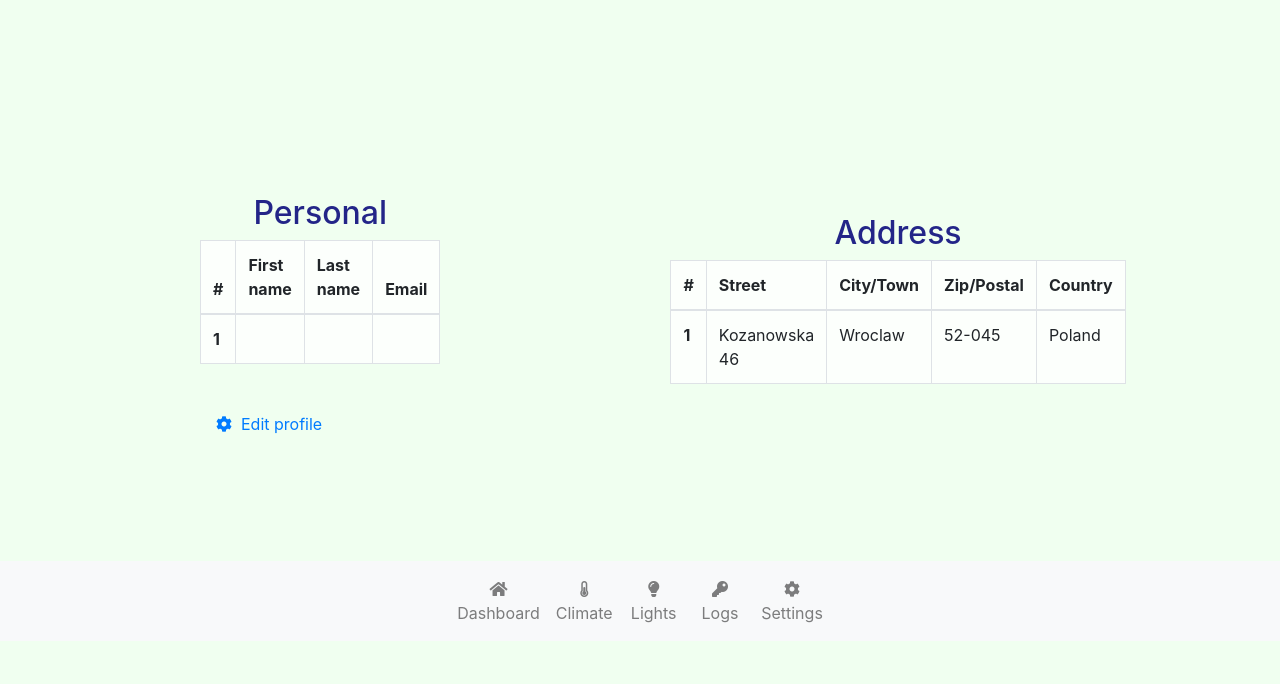
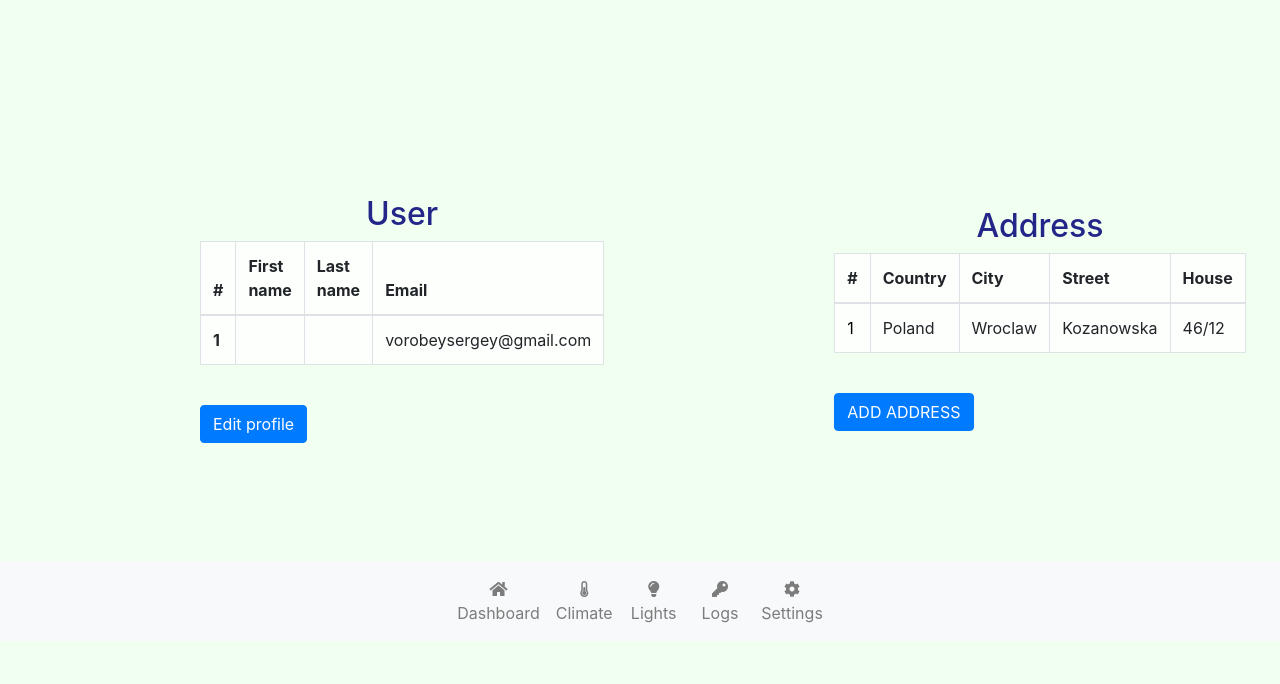
Before and after one commit to SergeiVorobev/Smart-home-website, a Django app: page /settings/ in a window 1280 px wide; the page is wider, and only the part inside the window is pictured. Shown: the part 159-843 px from the top of that part. Run offline with Django 3.2, Linux system fonts and the light colour scheme; a user stored in the database is signed in; data comes from the database, SQL or seed files in the repository; both versions use the stored data as it was after the commit; lists and menus that the app fills with data are empty; some libraries are stand-ins or nearby versions.

Commit message:
address CRUD

```diff
--- a/SmartHome/settings.py
+++ b/SmartHome/settings.py
@@ -45,6 +45,7 @@ INSTALLED_APPS = [
     'django.contrib.staticfiles',
     'smart_home.apps.SmartHomeConfig',
     'social_django',
+    # 'social.apps.django_app.default',
 ]
 
 MIDDLEWARE = [
@@ -116,7 +117,7 @@ AUTH_PASSWORD_VALIDATORS = [
 AUTHENTICATION_BACKENDS = (
     'social_core.backends.github.GithubOAuth2',
     'social_core.backends.google.GoogleOAuth2',
-
+    'social_core.backends.linkedin.LinkedinOAuth2',
     'django.contrib.auth.backends.ModelBackend',
 )
 
@@ -164,6 +165,9 @@ DEFAULT_AUTO_FIELD = 'django.db.models.BigAutoField'
 # social auth configs for github
 SOCIAL_AUTH_GITHUB_KEY = 'ce608a584f687fa4d3b9'
 SOCIAL_AUTH_GITHUB_SECRET = 'd83591647255248aa19789acf1a39e6c2a1c0086'
+
+SOCIAL_AUTH_LINKEDIN_OAUTH2_KEY = '779i7gyhzm6exa'
+SOCIAL_AUTH_LINKEDIN_OAUTH2_SECRET = 'wwZPCbIhIrhiLjzn'
 # social auth configs for google
 SOCIAL_AUTH_GOOGLE_OAUTH2_KEY = '19926759083-nslmie23n7dj2vt0tjh5i3gffla7sbc3.apps.googleusercontent.com'
 SOCIAL_AUTH_GOOGLE_OAUTH2_SECRET = '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'
--- a/smart_home/admin.py
+++ b/smart_home/admin.py
@@ -1,5 +1,6 @@
 from django.contrib import admin
-from .models import  Profile
+from .models import  Profile, Location
 
 # Register your models here.
 admin.site.register(Profile)
+admin.site.register(Location)
--- a/smart_home/urls.py
+++ b/smart_home/urls.py
@@ -31,8 +31,9 @@ urlpatterns =[
      path('lights/', views.all_lights, name="lights"),
      path('logs/', views.all_logs, name="logs"),
      path('settings/', views.set_tings, name="settings"),
-     # path('personal/', views.personal, name="person"),
-     # path('edit_user/', views.edit_user, name="edit_profile"),
-     path('edit_address/', views.edit_address, name="edit_address"),
+     path('add_address/', views.add_address, name='add-address'),
+     path('show_address/<address_id>', views.show_address, name='show-address'),
+     path('del_address/<address_id>', views.del_address, name="del-address"),
+    path('edit_address/<address_id>', views.edit_address, name="edit-address"),
 
 ] + static(settings.MEDIA_URL, document_root=settings.MEDIA_ROOT)
--- a/smart_home/views.py
+++ b/smart_home/views.py
@@ -7,6 +7,7 @@ from datetime import datetime
 # from .models import Device
 from django.urls import reverse_lazy
 from django.views.generic import UpdateView
+from .models import Location, Profile
 
 # from .models import UserAccount
 from .forms import UpdateUserForm, UpdateProfileForm
@@ -21,7 +22,7 @@ from django.template.loader import render_to_string
 from django.views import generic
 from django.views import View
 from django.contrib.auth.views import LoginView, PasswordChangeView
-from .forms import RegisterForm, LoginForm
+from .forms import RegisterForm, LoginForm, AddressForm
 from django.urls import reverse_lazy
 from django.contrib.auth.views import PasswordResetView
 from django.contrib.messages.views import SuccessMessageMixin
@@ -99,6 +100,7 @@ class CustomLoginView(LoginView):
             self.request.session.modified = True
 
         # else browser session will be as long as the session cookie time "SESSION_COOKIE_AGE" defined in settings.py
+
         return super(CustomLoginView, self).form_valid(form)
 
 
@@ -112,6 +114,15 @@ class ResetPasswordView(SuccessMessageMixin, PasswordResetView):
                       "please make sure you've entered the address you registered with, and check your spam folder."
     success_url = reverse_lazy('users-home')
 
+# class SuccessVisitView(SuccessMessageMixin, PasswordResetView):
+#     template_name = 'users/login.html'
+#     email_template_name = 'users/success_login.html'
+#     subject_template_name = 'users/password_reset_subject'
+#     success_message = "We inform you about visiting the Smart home system website with your login, " \
+#                       # "if an account exists with the email you entered. You should receive them shortly." \
+#                       # " If you don't receive an email, " \
+#                       # "please make sure you've entered the address you registered with, and check your spam folder."
+#     success_url = reverse_lazy('users-home')
 
 class ChangePasswordView(SuccessMessageMixin, PasswordChangeView):
     template_name = 'users/change_password.html'
@@ -127,8 +138,11 @@ def all_climate(request):
 
 @login_required(login_url='login')
 def set_tings(request):
-    # climate_list = Climate.objects.all().order_by('event_date')
-    return render(request, 'settings.html')
+    address_list = Location.objects.all().order_by('street')
+    user = Profile.objects.all().order_by('user_id')
+    return render(request, 'settings.html',
+                  {'address_list': address_list,
+                   'person': user})
 
 
 @login_required(login_url='login')
@@ -162,8 +176,39 @@ def profile(request):
 
 
 @login_required(login_url='login')
-def edit_address(request):
-    return render(request, 'edit_address.html')
+def edit_address(request, address_id):
+    address = Location.objects.get(pk=address_id)
+    form = AddressForm(request.POST or None, instance=address)
+    if form.is_valid():
+        form.save()
+        return redirect('settings', address_id)
+
+    return render(request, 'edit_address.html', {'address': address, 'form': form})
+
+
+# from django.core.mail import EmailMessage
+# from django.conf import settings
+# from django.template.loader import render_to_string
+#
+# def success_login(request):
+#
+#     template = render_to_string('email_login.html', {'name': request.user.first_name})
+#     # user = RegisterForm
+#     mail = request.user.email
+#     email = EmailMessage(
+#         'You have been logged in',
+#         # 'email_login.html',
+#         template,
+#         settings.EMAIL_HOST_USER,
+#         [mail],
+#     )
+#     email.fail_silently=False
+#     email.send()
+
+    # messages.success(request, 'Your profile is updated successfully')
+    # contex = {'user': user}
+    #
+    # return render(request, 'users/profile.html', contex)
 
 # def send_message(to_email, body_message):
 #
@@ -177,3 +222,33 @@ def edit_address(request):
 #         message = f'Subject: CoCo\n\n{dt} -- CoCo Administration\r\n\n{body_message}\n\nBest regards\nCoCo\'s team'
 #         srv.sendmail(settings.EMAIL_HOST_USER, to_email, message)
 #         srv.quit()
+
+@login_required(login_url='login')
+def add_address(request):
+    submitted = False
+
+    if request.method == "POST":
+        form = AddressForm(request.POST)
+        if form.is_valid():
+            form.save()
+            return HttpResponseRedirect('/add_address?submitted=True')
+    else:
+        form = AddressForm
+        if 'submitted' in request.GET:
+            submitted = True
+
+    return render(request, 'add_address.html', {'form': form, 'submitted': submitted})
+
+
+@login_required(login_url='login')
+def show_address(request, address_id):
+    address = Location.objects.get(pk=address_id)
+    return render(request, 'show_address.html', {
+                      "address": address,
+                  })
+
+
+def del_address(request, address_id):
+    event = Location.objects.get(pk=address_id)
+    event.delete()
+    return redirect('settings')
--- a/templates/email_login.html
+++ b/templates/email_login.html
@@ -1,4 +1,5 @@
-Hello {{ name }}
+Hello
+{{ name }}
 
 You successfully logged into CoCo.
 Thank You for your choice.
--- a/templates/settings.html
+++ b/templates/settings.html
@@ -16,7 +16,7 @@
             <section>
 
                 <div class="table-responsive col-lg-12">
-                    <h2 class="text-center"style="color:#232588">Personal</h2>
+                    <h2 class="text-center"style="color:#232588">User</h2>
                     <table class="table table-hover table-bordered" style="background-color: rgba(255, 255, 255, 0.8); ">
                       <thead>
                         <tr>
@@ -29,17 +29,20 @@
                       <tbody>
                         <tr>
                           <th scope="row">1</th>
-                          <td>{{ username}}</td>
-                          <td>{{ l_name }}</td>
-                          <td>{{ e_mail }}</td>
+                          <td>{{ user.first_name}}</td>
+                          <td>{{ user.last_name }}</td>
+                          <td>{{ user.email }}</td>
                         </tr>
 
                       </tbody>
                     </table>
                     <br>
-                    <a class="nav-link" href="{% url 'users-profile' %}"><i class="fas fa-cog"></i>&nbsp;&nbsp;Edit profile</a>
+{#                    <a class="nav-link" href="{% url 'users-profile' %}"><i class="fas fa-cog"></i>&nbsp;&nbsp;Edit profile</a>#}
 
 {#                    <button type="button" href="{% url 'edit_profile' %}" class="btn btn-secondary">Edit profile</button>#}
+                    <div class="btn-group mr-2" role="group" aria-label="Second group">
+                        <a href="{%  url 'users-profile' %}" class="btn btn-primary">Edit profile</a>
+                    </div>
 
                 </div>
 
@@ -51,26 +54,46 @@
                         <thead>
                             <tr>
                               <th scope="col">#</th>
+                                <th scope="col">Country</th>
+                                <th scope="col">City</th>
                                  <th scope="col">Street</th>
-                             <th scope="col">City/Town</th>
-                             <th scope="col">Zip/Postal</th>
-                            <th scope="col">Country</th>
+                                 <th scope="col">House</th>
+{#                                     <th scope="col">Street</th>#}
                             </tr>
                           </thead>
+                         {% for a in address_list %}
+
                              <tbody>
                                 <tr>
-                          <th scope="row">1</th>
-                          <td>Kozanowska 46</td>
-                            <td>Wroclaw</td>
-                          <td>52-045</td>
-                            <td>Poland</td>
+                                    <td>
+                                        <a href="{% url 'show-address' a.id %}" style="color: black; "> {{ a.id }} </a>
+                                    </td>
+                                    <td>
+                                        {{ a.country }}
+                                    </td>
+                                    <td >
+                                          {{ a.city }}
+                                    </td>
+                                    <td>
+                                        {{ a.street }}
+                                    </td>
+                                     <td>
+                                         {{ a.house }}
+                                    </td>
+
                                 </tr>
+                             </tbody>
 
-                      </tbody>
+                        {% endfor %}
                     </table>
-                    <br>
-{#                    <button type="button" href="{% url 'edit_address' %}" class="btn btn-secondary">Edit Address</button>#}
+                         <br/>
+
+                              <div class="btn-group mr-2" role="group" aria-label="Second group">
+                                <a href="{%  url 'add-address' %}" class="btn btn-primary">ADD ADDRESS</a>
                               </div>
+
+                    </div>
+
             </section>
 
         </div>
--- a/templates/users/login.html
+++ b/templates/users/login.html
@@ -98,6 +98,8 @@
                                 <div class="form-group">
                                     <a href="{% url 'social:begin' 'github' %}"
                                            class="btn btn-link btn-lg active btn-block">Sign in with GitHub</a>
+                                    <a href="{% url 'social:begin' 'linkedin-oauth2' %}"
+                                           class="btn btn-link btn-lg active btn-block">Sign in with LinkedIn</a>
                                     <a href="{% url 'social:begin' 'google-oauth2' %}"
                                            class="btn btn-link btn-lg active btn-block">Sign in with Google</a>
                                     <hr>
--- a/templates/users/password_reset_confirm.html
+++ b/templates/users/password_reset_confirm.html
@@ -50,9 +50,9 @@
                                         </div>
                                     </div>
                                     <div class="form-row">
-                                        <div class="col-md-10 offset-md-1">
+                                        <div class="col-md-7 offset-md-2">
                                             <div class="form-group mt-0 mb-1">
-                                                <button type="submit" class="col-md-12 btn btn-dark" id="reset">Reset Password</button>
+                                                <button type="submit" class="col-md-12 btn btn-primary" id="reset">Reset Password</button>
                                             </div>
                                         </div>
                                     </div>
```
Also changed, not shown: smart_home/forms.py (+20 -1 lines), smart_home/models.py (+4 -37 lines), templates/add_address.html (added, +52 -0 lines), templates/edit_address.html (+22 -31 lines), templates/show_address.html (added, +64 -0 lines), templates/users/success_login.html (added, +12 -0 lines), db.sqlite3, smart_home/migrations/0006_auto_20211213_1654.py (added), smart_home/migrations/0007_location_add_description.py (added). Lines whose indentation alone changed are shown as unchanged.
